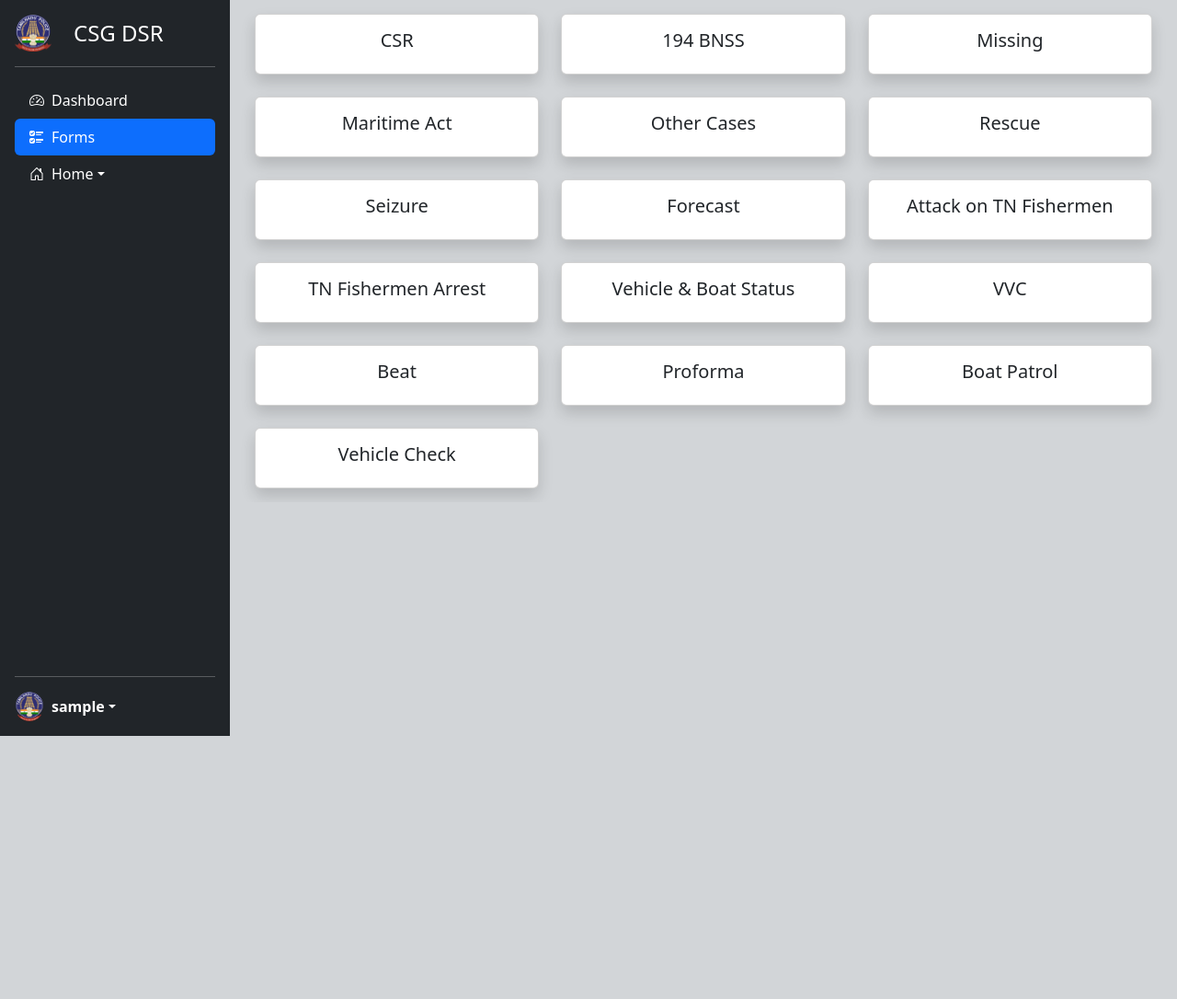
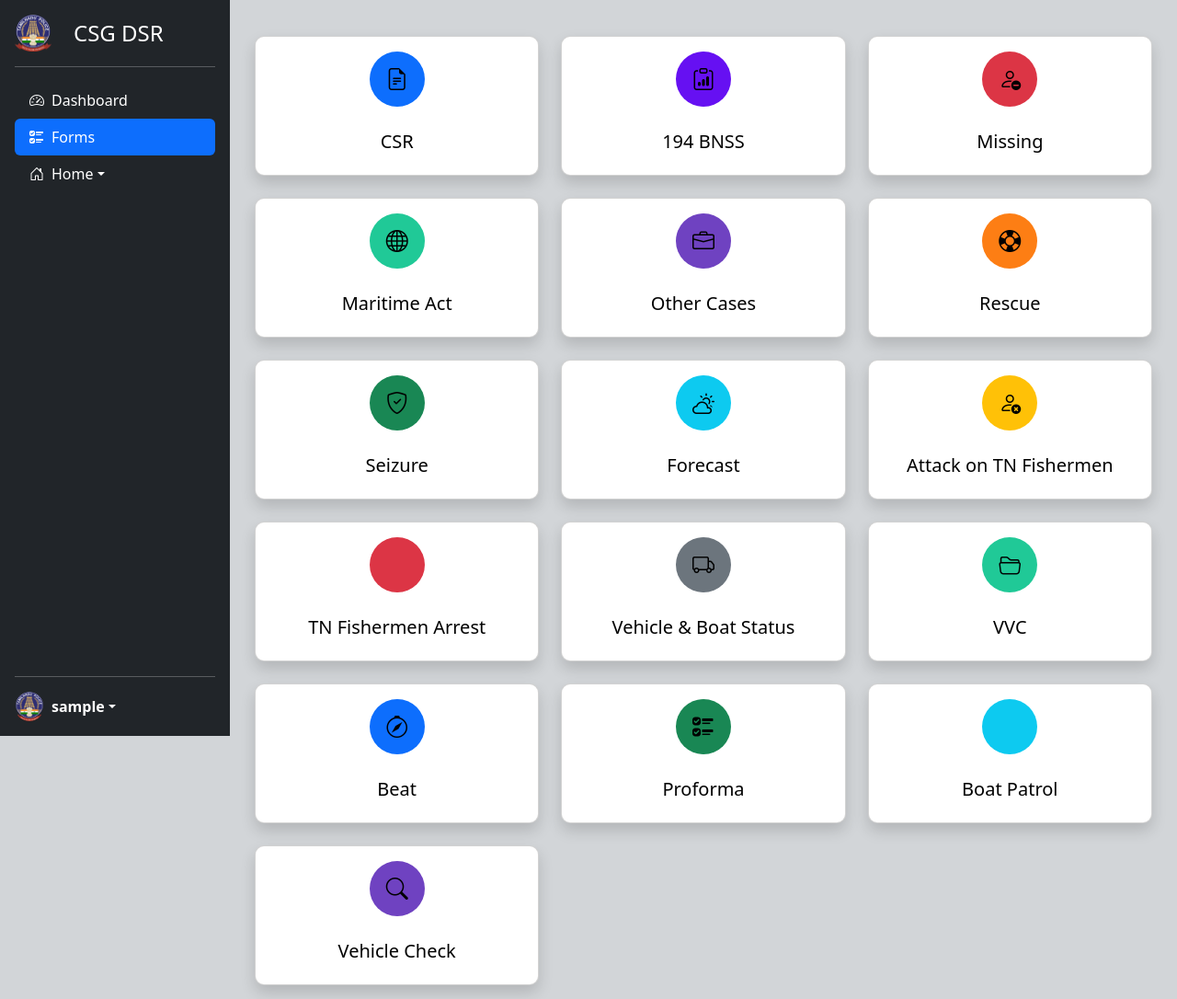
Before and after one commit to rdc-tech49/CSG-DSR, a Django app: page /forms/ in a window 1280 px wide. Shown: the whole page at 92% size. Before the commit the page ends 800 px from the top, so only its background shows below. Run offline with Django 5.2, Linux system fonts and the light colour scheme; the visitor is signed in with stand-in values (Sample User, id 1); some libraries are stand-ins or nearby versions.

Commit message:
created style forms page

```diff
--- a/csgdsr/dsr/templates/dsr/user/forms_page.html
+++ b/csgdsr/dsr/templates/dsr/user/forms_page.html
@@ -1,186 +1,101 @@
 {% extends 'dsr/user/user_page.html' %}
 {% load static %}
 {% block usercontent %}
-<div class="container ">
+
+<link href="https://cdn.jsdelivr.net/npm/bootstrap-icons@1.10.5/font/bootstrap-icons.css" rel="stylesheet">
+
+<style>
+  .custom-card {
+    background-color: white;
+    color: black;
+    transition: all 0.3s ease;
+    border-radius: 10px;
+  }
+
+  .custom-card a {
+    color: inherit;
+    text-decoration: none;
+  }
+
+  .icon-circle {
+    width: 60px;
+    height: 60px;
+    border-radius: 50%;
+    display: inline-flex;
+    align-items: center;
+    justify-content: center;
+    transition: all 0.3s ease;
+    margin-bottom: 10px;
+  }
+
+  .icon-circle i {
+    font-size: 1.5rem;
+    transition: all 0.3s ease;
+  }
+</style>
+<script>
+  document.addEventListener('DOMContentLoaded', function () {
+    const cards = document.querySelectorAll('.custom-card');
+
+    cards.forEach(card => {
+      const hoverColor = card.dataset.hoverColor;
+      const iconCircle = card.querySelector('.icon-circle');
+      const icon = iconCircle ? iconCircle.querySelector('i') : null;
+
+      card.addEventListener('mouseenter', () => {
+        // Card hover background and text
+        card.style.backgroundColor = hoverColor;
+        card.style.color = 'white';
+
+        // Icon circle turns white
+        if (iconCircle) {
+          iconCircle.style.backgroundColor = 'white';
+        }
+
+        // Icon color changes to hover color
+        if (icon) {
+          icon.style.color = hoverColor;
+        }
+      });
+
+      card.addEventListener('mouseleave', () => {
+        // Reset card background and text
+        card.style.backgroundColor = 'white';
+        card.style.color = 'black';
+
+        // Icon circle back to original color
+        if (iconCircle) {
+          iconCircle.style.backgroundColor = hoverColor;
+        }
+
+        // Icon turns back to white
+        if (icon) {
+          icon.style.color = 'white';
+        }
+      });
+    });
+  });
+</script>
+
+
+
+<div class="container mt-4">
   <div class="row row-cols-1 row-cols-md-2 row-cols-lg-3 g-4">
 
-    <!-- Cases Registered -->
-     {% comment %} csr  {% endcomment %}
+    {% for card in cards %}
     <div class="col">
-      <div class="card shadow h-100">
-        <div class="card-body text-center">
-          <a href="{% url 'csr_form' %}" class="stretched-link text-decoration-none text-dark">
-            <h5 class="card-title">CSR </h5>
+      <div class="card shadow custom-card text-center h-100" data-hover-color="{{ card.color }}">
+        <div class="card-body">
+          <a href="{% url card.url_name %}">
+            <div class="icon-circle" style="background-color: {{ card.color }}">
+              <i class="bi {{ card.icon }} text-red"></i>
+            </div>
+            <h5 class="card-title mt-3">{{ card.title }}</h5>
           </a>
         </div>
       </div>
     </div>
-
-    {% comment %} 194 BNSS  {% endcomment %}
-    <div class="col">
-      <div class="card shadow h-100">
-        <div class="card-body text-center">
-          <a href="{% url '194bnss_form' %}" class="stretched-link text-decoration-none text-dark">
-            <h5 class="card-title">194 BNSS </h5>
-          </a>
-        </div>
-      </div>
-    </div>
-
-    {% comment %} missing  {% endcomment %}
-    <div class="col">
-      <div class="card shadow h-100">
-        <div class="card-body text-center">
-          <a href="{% url 'missing_form' %}" class="stretched-link text-decoration-none text-dark">
-            <h5 class="card-title">Missing</h5>
-          </a>
-        </div>
-      </div>
-    </div>
-
-    {% comment %} Maritime Act {% endcomment %}
-    <div class="col">
-      <div class="card shadow h-100">
-        <div class="card-body text-center">
-          <a href="{% url 'maritimeact_form' %}" class="stretched-link text-decoration-none text-dark">
-            <h5 class="card-title">Maritime Act </h5>
-          </a>
-        </div>
-      </div>
-    </div>
-
-    {% comment %} Other cases {% endcomment %}
-    <div class="col">
-      <div class="card shadow h-100">
-        <div class="card-body text-center">
-          <a href="{% url 'othercases_form' %}" class="stretched-link text-decoration-none text-dark">
-            <h5 class="card-title">Other Cases</h5>
-          </a>
-        </div>
-      </div>
-    </div>
-
-    <!-- Rescue -->
-    <div class="col">
-      <div class="card shadow h-100">
-        <div class="card-body text-center">
-          <a href="{% url 'rescue_form' %}" class="stretched-link text-decoration-none text-dark">
-            <h5 class="card-title">Rescue</h5>
-          </a>
-        </div>
-      </div>
-    </div>
-
-    <!-- Seizure -->
-    <div class="col">
-      <div class="card shadow h-100">
-        <div class="card-body text-center">
-          <a href="{% url 'seizure_form' %}" class="stretched-link text-decoration-none text-dark">
-            <h5 class="card-title">Seizure</h5>
-          </a>
-        </div>
-      </div>
-    </div>
-
-    <!-- Forecast -->
-    <div class="col">
-      <div class="card shadow h-100">
-        <div class="card-body text-center">
-          <a href="{% url 'forecast_form' %}" class="stretched-link text-decoration-none text-dark">
-            <h5 class="card-title">Forecast</h5>
-          </a>
-        </div>
-      </div>
-    </div>
-
-    <!--Attack on TN Fishermen -->
-    <div class="col">
-      <div class="card shadow h-100">
-        <div class="card-body text-center">
-          <a href="{% url 'fishermen_attack_form' %}" class="stretched-link text-decoration-none text-dark">
-            <h5 class="card-title">Attack on TN Fishermen</h5>
-          </a>
-        </div>
-      </div>
-    </div>
-
-    <!--TN Fishermen  Arrest -->
-    <div class="col">
-      <div class="card shadow h-100">
-        <div class="card-body text-center">
-          <a href="{% url 'fishermen_arrest_form' %}" class="stretched-link text-decoration-none text-dark">
-            <h5 class="card-title">TN Fishermen Arrest</h5>
-          </a>
-        </div>
-      </div>
-    </div>
-
-    <!-- Boat & Vehicle Status -->
-    <div class="col">
-      <div class="card shadow h-100">
-        <div class="card-body text-center">
-          <a href="{% url 'boat_vehicle_status_form' %}" class="stretched-link text-decoration-none text-dark">
-            <h5 class="card-title">Vehicle & Boat Status</h5>
-          </a>
-        </div>
-      </div>
-    </div>
-
-    <!-- VVC -->
-    <div class="col">
-      <div class="card shadow h-100">
-        <div class="card-body text-center">
-          <a href="{% url 'vvc_form' %}" class="stretched-link text-decoration-none text-dark">
-            <h5 class="card-title">VVC</h5>
-          </a>
-        </div>
-      </div>
-    </div>
-
-    <!-- Beat -->
-    <div class="col">
-      <div class="card shadow h-100">
-        <div class="card-body text-center">
-          <a href="{% url 'beat_form' %}" class="stretched-link text-decoration-none text-dark">
-            <h5 class="card-title">Beat</h5>
-          </a>
-        </div>
-      </div>
-    </div>
-
-    <!-- Proforma -->
-    <div class="col">
-      <div class="card shadow h-100">
-        <div class="card-body text-center">
-          <a href="{% url 'proforma_form' %}" class="stretched-link text-decoration-none text-dark">
-            <h5 class="card-title">Proforma</h5>
-          </a>
-        </div>
-      </div>
-    </div>
-
-    <!-- Boat Patrol -->
-    <div class="col">
-      <div class="card shadow h-100">
-        <div class="card-body text-center">
-          <a href="{% url 'boat_patrol_form' %}" class="stretched-link text-decoration-none text-dark">
-            <h5 class="card-title">Boat Patrol</h5>
-          </a>
-        </div>
-      </div>
-    </div>
-
-    <!-- Vehicle Check -->
-    <div class="col">
-      <div class="card shadow h-100">
-        <div class="card-body text-center">
-          <a href="{% url 'vehicle_check_form' %}" class="stretched-link text-decoration-none text-dark">
-            <h5 class="card-title">Vehicle Check</h5>
-          </a>
-        </div>
-      </div>
-    </div>
-
+    {% endfor %}
   </div>
 </div>
 
--- a/csgdsr/dsr/views.py
+++ b/csgdsr/dsr/views.py
@@ -77,7 +77,26 @@ def logout_view(request):
 
 @login_required
 def forms_view(request):
-    return render(request, 'dsr/user/forms_page.html')
+    cards = [
+        {"title": "CSR", "url_name": "csr_form", "icon": "bi-file-earmark-text", "color": "#0d6efd"},
+        {"title": "194 BNSS", "url_name": "194bnss_form", "icon": "bi-clipboard-data", "color": "#6610f2"},
+        {"title": "Missing", "url_name": "missing_form", "icon": "bi-person-dash", "color": "#dc3545"},
+        {"title": "Maritime Act", "url_name": "maritimeact_form", "icon": "bi-globe", "color": "#20c997"},
+        {"title": "Other Cases", "url_name": "othercases_form", "icon": "bi-briefcase", "color": "#6f42c1"},
+        {"title": "Rescue", "url_name": "rescue_form", "icon": "bi-life-preserver", "color": "#fd7e14"},
+        {"title": "Seizure", "url_name": "seizure_form", "icon": "bi-shield-check", "color": "#198754"},
+        {"title": "Forecast", "url_name": "forecast_form", "icon": "bi-cloud-sun", "color": "#0dcaf0"},
+        {"title": "Attack on TN Fishermen", "url_name": "fishermen_attack_form", "icon": "bi-person-x", "color": "#ffc107"},
+        {"title": "TN Fishermen Arrest", "url_name": "fishermen_arrest_form", "icon": "bi-handcuffs", "color": "#dc3545"},
+        {"title": "Vehicle & Boat Status", "url_name": "boat_vehicle_status_form", "icon": "bi-truck", "color": "#6c757d"},
+        {"title": "VVC", "url_name": "vvc_form", "icon": "bi-folder2-open", "color": "#20c997"},
+        {"title": "Beat", "url_name": "beat_form", "icon": "bi-compass", "color": "#0d6efd"},
+        {"title": "Proforma", "url_name": "proforma_form", "icon": "bi-ui-checks", "color": "#198754"},
+        {"title": "Boat Patrol", "url_name": "boat_patrol_form", "icon": "bi-ship", "color": "#0dcaf0"},
+        {"title": "Vehicle Check", "url_name": "vehicle_check_form", "icon": "bi-search", "color": "#6f42c1"},
+    ]
+    return render(request, 'dsr/user/forms_page.html', {'cards': cards})
+
 
 
 
```
